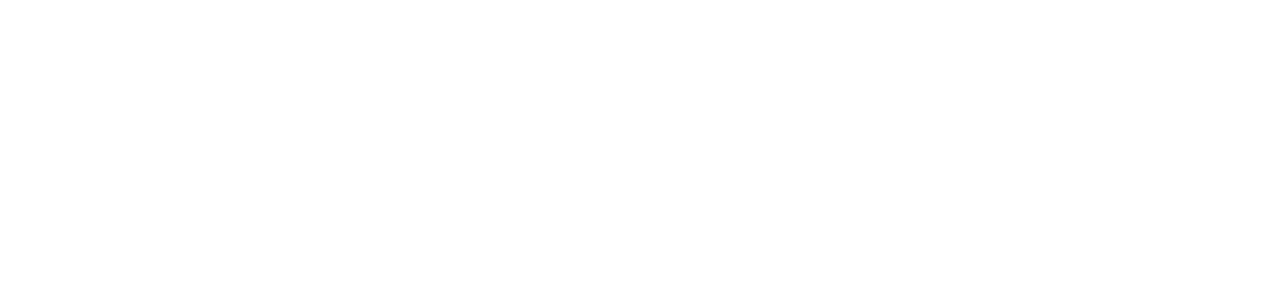
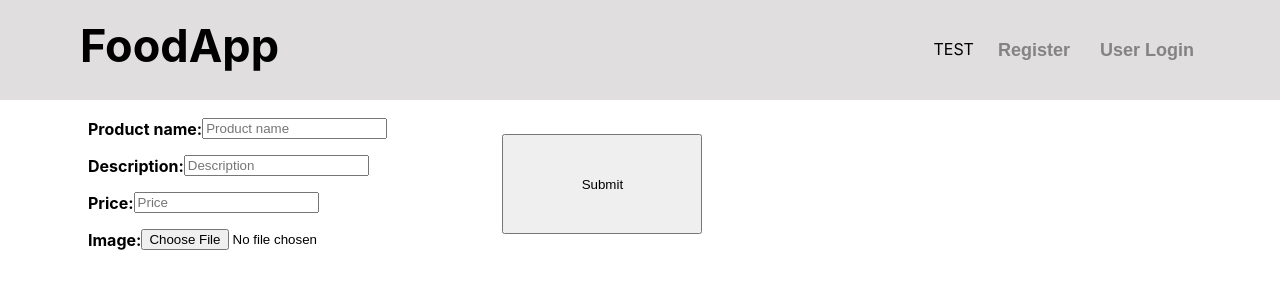
Before and after one commit to AWAGroup5/Frontend, a React (Create React App) app: page /restaurant/newproduct in a window 1280 px wide. Before the commit this address had no page. Shown: the top 300 px of the page. Built offline with nearby package versions, Linux system fonts and the light colour scheme.

Commit message:
Product creating page started

```diff
--- a/src/App.js
+++ b/src/App.js
@@ -4,6 +4,7 @@
 import Manager from './components/Manager';
 import RegisterRestaurant from './components/RegisterRestaurant';
 import RegisterUser from './components/RegisterUser';
+import AddProduct from './components/AddProduct';
 
 class App extends React.Component {
   render() {
@@ -14,6 +15,7 @@
           <Route path="/resReg" element={ <RegisterRestaurant /> } />
           <Route path="/userReg" element={ <RegisterUser /> } />
           <Route path="restaurant" element={ <Manager /> } />
+          <Route path="restaurant/newproduct" element={ <AddProduct /> } />
         </Routes>
       </div>
     );
--- /dev/null
+++ b/src/components/AddProduct.js
@@ -0,0 +1,120 @@
+import React, { Component } from 'react'
+import styles from './modules/addProduct.module.css'
+import NavBar from './NavBar'
+
+export default class AddProduct extends Component {
+    constructor(props) {
+        super(props);
+        this.state = {
+            name: '',
+            description: '',
+            price: ''
+        };
+    }
+
+    onChangeName(e) {
+        this.setState({ name: e.target.value })
+    }
+    onChangeDescription(e) {
+        this.setState({ description: e.target.value })
+    }
+    onChangePrice(e) {
+        this.setState({ price: e.target.value })
+    }
+    isNumberKey = (e) => {          //EI TOIMI
+        var charCode = (e.which) ? e.which : e.keyCode
+        if (charCode > 31 && (charCode < 48 || charCode > 57))
+            return false;
+        return true;
+    }
+
+    onSubmit = e => {
+        const errs = []
+        const file = e.target.file;
+
+        const formData = new FormData()
+        const types = ['image/png', 'image/jpeg']
+
+        if (types.every(type => file.type !== type)) {
+            errs.push(`'${file.type}' is not a supported format`)
+            return console.log("??")
+        }
+
+        if (file.size > 150000) {
+            errs.push(`'${file.name}' is too large, please pick a smaller file`)
+        }
+
+        formData.append(file)
+    }
+
+    render() {
+        return (
+            <div>
+                <NavBar />
+                <div className={ styles.page }>
+                    <div className={ styles.flexbox }>
+                        <div className={ styles.container }>
+                            <label
+                                htmlFor="name"
+                                className={ styles.text }>
+                                Product name:
+                            </label>
+                            <input
+                                type="text"
+                                name="name"
+                                placeholder="Product name"
+                                onChange={ this.onChangeName.bind(this) }>
+                            </input>
+                        </div>
+                        <div className={ styles.container }>
+                            <label
+                                htmlFor="description"
+                                className={ styles.text }>
+                                Description:
+                            </label>
+                            <input
+                                type="text"
+                                name="description"
+                                placeholder="Description"
+                                onChange={ this.onChangeDescription.bind(this) }>
+                            </input>
+                        </div>
+                        <div className={ styles.container }>
+                            <label
+                                htmlFor="price"
+                                className={ styles.text }>
+                                Price:
+                            </label>
+                            <input
+                                type="number"
+                                name="price"
+                                placeholder="Price"
+                                onKeyPress={ this.isNumberKey.bind(this) }
+                                onChange={ this.onChangePrice.bind(this) }>
+                            </input>
+                        </div>
+                        <div className={ styles.container }>
+                            <label
+                                htmlFor="image"
+                                className={ styles.text }>
+                                Image:
+                            </label>
+                            <input
+                                type="file"
+                                accept="image/png, image/jpeg"
+                                id="single">
+                            </input>
+                        </div>
+                    </div>
+                    <div className={ styles.buttoncontainer }>
+                        <button
+                            className={ styles.button }
+                            onClick={ this.onSubmit.bind(this) }>
+                            Submit
+                        </button>
+                    </div>
+                </div>
+            </div>
+        )
+    }
+}
--- /dev/null
+++ b/src/components/modules/addProduct.module.css
@@ -0,0 +1,29 @@
+.page {
+    width: 1120px;
+    margin-left: auto;
+    margin-right: auto;
+    display: flex;
+    flex-direction: row;
+}
+
+.flexbox {
+    font-weight: bold;
+}
+
+.container {
+    display: flex;
+    align-items: center;
+    padding: 8px;
+}
+
+.buttoncontainer {
+    display: flex;
+    align-items: center;
+    justify-content: center;
+}
+
+.button {
+    width: 200px;
+    height: 100px;
+    margin-left: 100px;
+}
```
